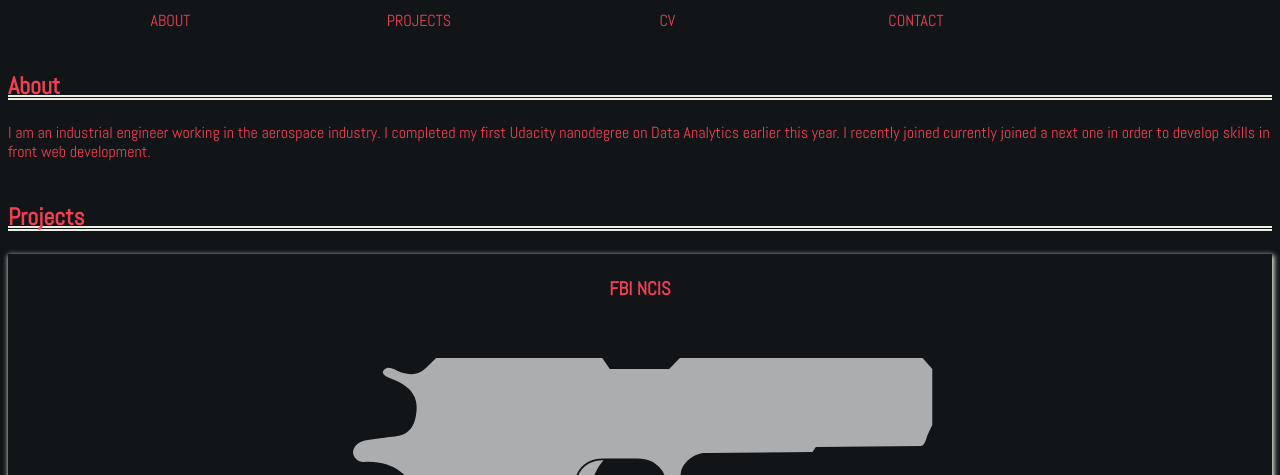
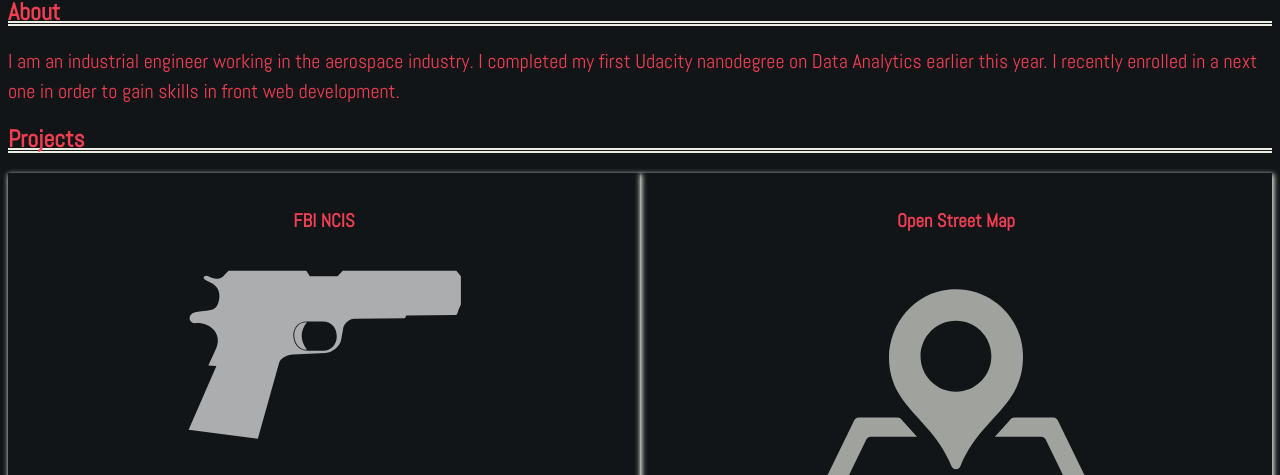
Before and after one commit to Gry0u/portfolio_site, a plain HTML site: page index.html in a window 1280 px wide. Shown: the part 113-588 px from the top of the page. Drawn offline with Linux system fonts and the light colour scheme.

Commit message:
Update, ready for first submission

```diff
--- a/index.html
+++ b/index.html
@@ -5,6 +5,7 @@
     <meta name="viewport" content="width=device-width, initial-scale=1.0">
     <meta http-equiv="X-UA-Compatible" content="ie=edge">
     <link rel="stylesheet" href="main.css">
+    <link rel="stylesheet" href="responsive.css">
     <link href="https://fonts.googleapis.com/css?family=Abel" rel="stylesheet">
     <title>Document</title>
   </head>
@@ -25,27 +26,11 @@
         </div>
       </div>
     </header>
-    <nav class="nav">
-      <ul class="nav_list">
-        <li class="nav_item">
-          <a href="">About</a>
-        </li>
-        <li class="nav_item">
-          <a href="">Projects</a>
-        </li>
-        <li class="nav_item">
-          <a href="">CV</a>
-        </li>
-        <li class="nav_item">
-          <a href="">Contact</a>
-        </li>
-      </ul>
-    </nav>
     <main>
       <section class="content">
         <section class="about">
           <h2 class="section_title">About</h2>
-          <p>I am an industrial engineer working in the aerospace industry. I completed my first Udacity nanodegree on Data Analytics earlier this year. I recently joined currently joined a next one in order to develop skills in front web development.</p>
+          <p>I am an industrial engineer working in the aerospace industry. I completed my first Udacity nanodegree on Data Analytics earlier this year. I recently enrolled in a next one in order to gain skills in front web development.</p>
         </section>
         <section class="projects">
           <h2 class="section_title">Projects</h2>
@@ -101,12 +86,6 @@
             </article>
           </div>
         </section>
-        <section class="CV">
-          <h2 class="section_title">CV</h2>
-          <div class="CV_text">
-            Lorem ipsum dolor sit amet, consectetur adipisicing elit. Maiores, sapiente! Impedit veritatis saepe aut ad autem quaerat unde numquam accusantium architecto accusamus. Odit assumenda quam sit nulla nemo, labore! Deserunt.
-          </div>
-        </section>
         <section>
           <h2 class="section_title">Contact</h2>
           <ul>
@@ -124,7 +103,6 @@
           </ul>
         </section>
       </section>
-      <footer class="footer"></footer>
     </main>
   </body>
 </html>
--- a/main.css
+++ b/main.css
@@ -8,14 +8,16 @@
   vertical-align: bottom;
 }
 
-header, nav, footer, section, article, div, p, h3 {
+header, footer, section, article, div, p, h3 {
     box-sizing: border-box;
-    padding-top: 0.2em;
-    padding-bottom: 0.2em;
 }
 
 a {
   cursor: pointer;
+}
+
+h2 {
+  padding-top: 3px;
 }
 
 h3 {
@@ -24,40 +26,6 @@
 
 ul {
   list-style: none;
-}
-
-/* p {
-  padding: 1.5em;
-} */
-
-/* navigation bar */
-
-.nav {
-    width: 100%;
-    margin-left: auto;
-    margin-right: auto;
-}
-
-.nav__list {
-    width: 100%;
-    padding: 0;
-    margin: 0;
-}
-.nav a {
-  text-decoration: none;
-  padding: 1.5em;
-  color: inherit;
-}
-
-.nav a:hover {
-  text-decoration: underline;
-}
-
-.nav_item {
-  display: inline-block;
-  width: 20%;
-  text-align: center;
-  text-transform: uppercase;
 }
 
 /* header */
@@ -108,6 +76,7 @@
 
 article {
   box-shadow: 1px 2px 5px 1px #eceee4;
+  padding: 20px;
 }
 
 .snippet {
@@ -123,7 +92,7 @@
   margin-top: 1.5em;
   margin-bottom: 1.5em;
   width: 50%;
-  max-height: 400px;
+  max-height: 300px;
   opacity: 0.65;
   fill: #eceee4;
 }
@@ -133,8 +102,9 @@
 }
 .github_logo {
   display: block;
+  padding: 1.5em;
+  margin-right: auto;
   margin-left: auto;
-  margin-right: auto;
   margin-top: 1.5em;
   margin-bottom: 1.5em;
 }
@@ -143,7 +113,6 @@
   margin-top: 1em;
   margin-bottom: 1em;
   text-align: center;
-  vertical-align: middle;
   width: 100%;
 
 }
--- a/responsive.css
+++ b/responsive.css
@@ -1,15 +1,42 @@
 .container_projects {
-  display: flex;
-  flex-wrap: wrap;
+ display: flex;
+ flex-wrap: wrap;
+
 }
 
-.container_projects {
-  display: flex;
-  flex-wrap: wrap;
+/* small */
+@media screen and (max-width: 500 px) {
+  .nav_list > a {
+    -webkit-flex-wrap: wrap;
+    flex-wrap: wrap;
+  }
 }
 
-@media screen and (min-width: 700px) {
-   article {
-    font-size: 20px;
+
+@media screen and (max-width: 350px) {
+  .snippet_description {
+    display: none;
+  }
+  .thumbnail {
+    width: 200px;
+    height: auto;
+  }
+  article {
+    width: 100%;
   }
 }
+
+
+/* medium */
+@media screen and (min-width: 700px) {
+  article {
+    width: 50%;
+  }
+}
+/* large */
+@media screen and (min-width: 1000px) {
+  p {
+    font-size: 20px;
+    line-height: 1.5em;
+  }
+}
```
